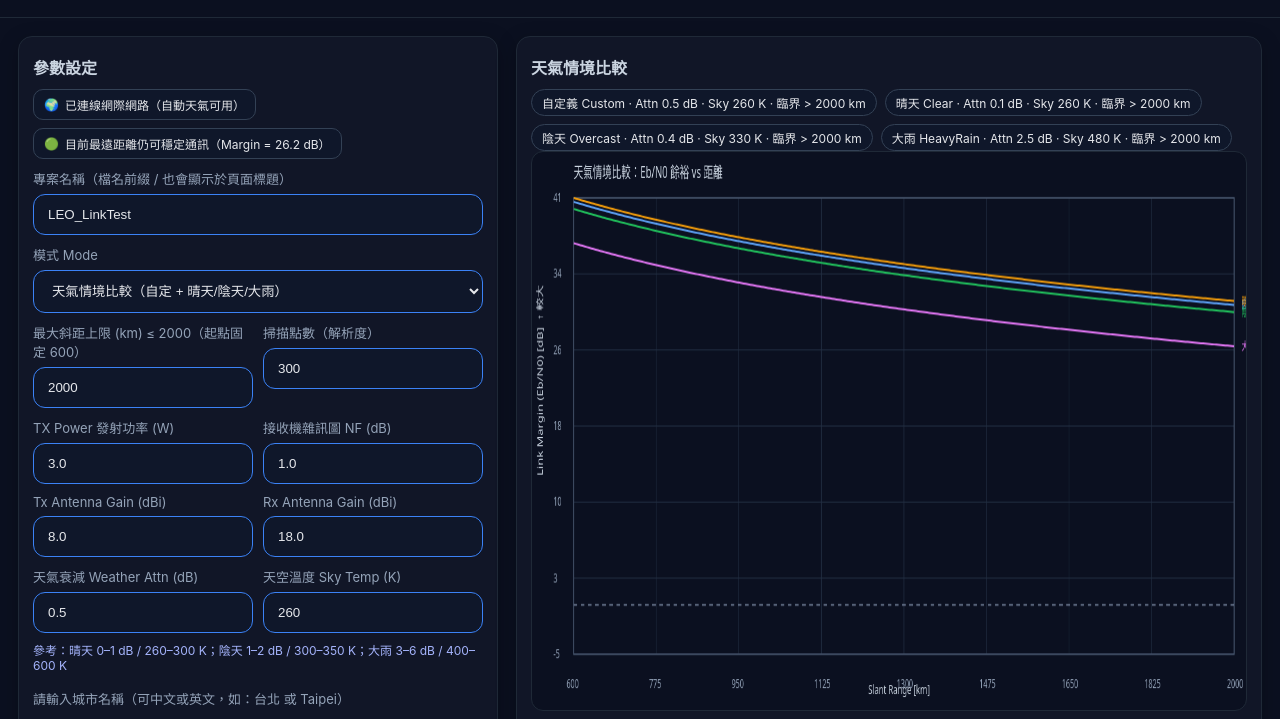
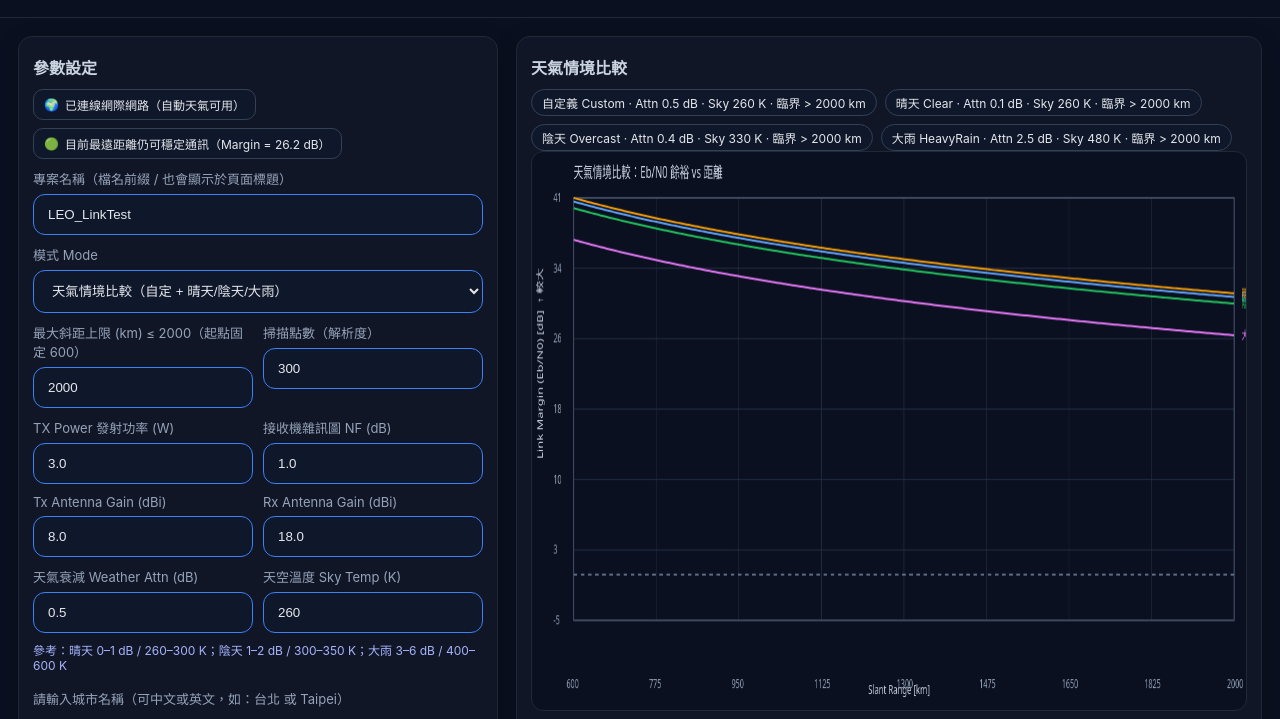
Before and after one commit to EasonChien-png/LEO-Link-Planner, a plain HTML site: page index.html in a window 1280 px wide. Shown: the part 72-791 px from the top of the page. Drawn offline with Linux system fonts and the light colour scheme.

Commit message:
Update index.html

```diff
--- a/index.html
+++ b/index.html
@@ -236,7 +236,7 @@ function plotCurves(canvas, series, title, criticalMin=null){
   const ctx = canvas.getContext('2d');
   const W = canvas.width, H = canvas.height;
   ctx.clearRect(0,0,W,H);
-  const l=70, r=20, t=46, b=56;
+  const l=70, r=20, t=46, b=90;
   let xmin=Infinity, xmax=-Infinity, ymin=Infinity, ymax=-Infinity;
   series.forEach(s=>s.xy.forEach(([x,y])=>{ xmin=Math.min(xmin,x); xmax=Math.max(xmax,x); ymin=Math.min(ymin,y); ymax=Math.max(ymax,y) }));
   ymin = Math.min(ymin, -5); ymax = Math.max(ymax, 30);
```
